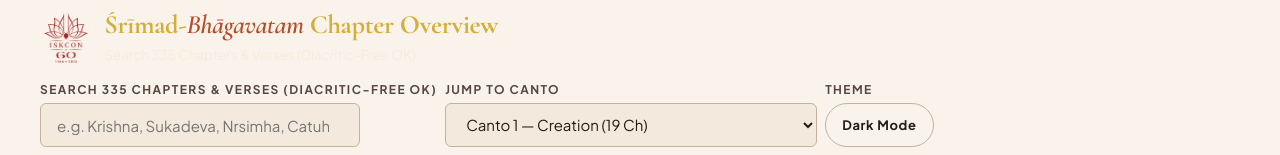
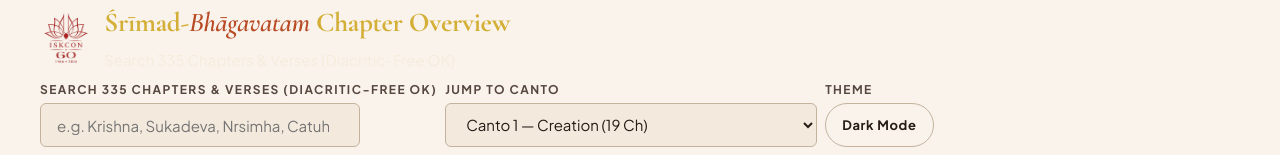
Before and after one commit to skarthitw/SB-Chap-Overview, a plain HTML site: page index.html in a window 1280 px wide. Shown: the top 155 px of the page. Drawn offline with nearby package versions, Linux system fonts and the light colour scheme.

Commit message:
Refactor logo and text block in navigation
Updated the ISKCON 60 logo and modified the text block layout for better alignment and spacing.

```diff
--- a/index.html
+++ b/index.html
@@ -879,17 +879,17 @@
     <div class="canto-nav-inner">
       <div class="nav-top-row">
         <div class="nav-brand" style="display: flex; align-items: center; gap: 12px;">
-            <!-- ISKCON 60 Logo (Bigger & Clearer) -->
+          <!-- ISKCON 60 Logo -->
           <img src="ISKCON_60_Maroon_wo_bg-removebg-preview.png"
                alt="ISKCON 60"
                style="height: clamp(46px, 10vw, 60px); width: auto; object-fit: contain; flex-shrink: 0;" />
 
-            <!-- 2-Line Text Block -->
-            <div style="display: flex; flex-direction: column; justify-content: center; text-align: left;">
-                 <span class="nav-brand-title" style="font-size: clamp(1.15rem, 4.2vw, 1.65rem); font-weight: bold; line-height: 1.2; color: #d4af37;">
+          <!-- 2-Line Text Block (Spanning 100% of the Logo Height) -->
+          <div style="display: flex; flex-direction: column; justify-content: space-between; height: clamp(46px, 10vw, 60px); text-align: left;">
+            <span class="nav-brand-title" style="font-size: clamp(1.18rem, 4vw, 1.7rem); font-weight: bold; line-height: 1.1; color: #d4af37;">
               Śrīmad-<em>Bhāgavatam</em> Chapter Overview
             </span>
-              <span style="font-size: clamp(0.72rem, 2.2vw, 0.84rem); color: #f4ebd9; opacity: 0.85; margin-top: 2px;">
+            <span style="font-size: clamp(0.78rem, 2.4vw, 0.92rem); color: #f4ebd9; opacity: 0.9; line-height: 1.1; letter-spacing: 0.2px;">
               Search 335 Chapters &amp; Verses (Diacritic-Free OK)
             </span>
           </div>
```
Lines whose indentation alone changed are shown as unchanged.
